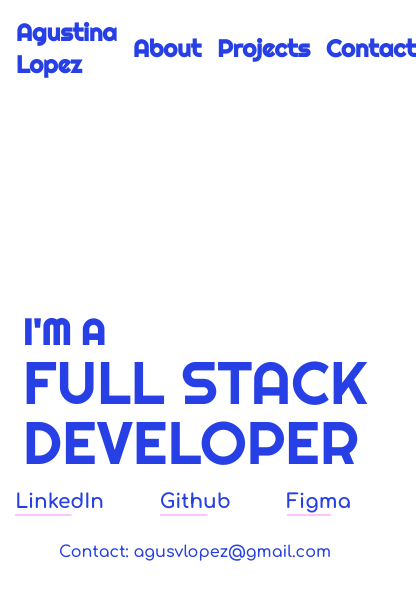
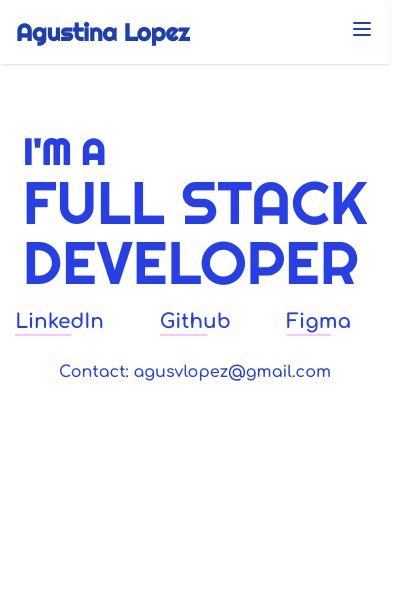
Before and after one commit to agusvlopez/my-portfolio, a Vue app in the folder my-portfolio/: page / in a window 390 px wide. Shown: the top 600 px of the page, 416 px wide, since content can reach past the window. Built offline with nearby package versions, Linux system fonts and the light colour scheme.

Commit message:
refactor: responsive mobile first

```diff
--- a/my-portfolio/src/App.vue
+++ b/my-portfolio/src/App.vue
@@ -5,10 +5,9 @@ import 'animate.css';
 
 <template>
   <div id="app">
-    <!-- Usar el componente de navegación -->
+
     <Navbar />
 
-    <!-- Contenido principal de la aplicación -->
     <router-view />
   </div>
 </template>
--- a/my-portfolio/src/components/About.vue
+++ b/my-portfolio/src/components/About.vue
@@ -1,9 +1,12 @@
 <template>
     <div class="md:h-screen md:flex md:items-center justify-center bg-white textDark max-w-5xl mx-auto p-8">
-        <div class="mt-16 md:basis-1/4">
+        <div class="hidden md:block mt-16 md:basis-1/4">
             <img src="../assets/about-bw.jpg" alt="Agustina Lopez" class="rounded-lg animated-image">
         </div>
-        <div class="p-8 mt-16 animate__animated animate__fadeIn md:basis-3/4">
+        <div class="md:hidden mt-16 md:basis-1/4">
+            <img src="../assets/about-mobile.jpg" alt="Agustina Lopez" class="rounded-lg animated-image">
+        </div>
+        <div class="p-8 md:mt-16 animate__animated animate__fadeIn md:basis-3/4">
             <h1 class="uppercase text-3xl md:text-6xl mb-4">Hi!</h1>
             <p class="mb-2">I'm <span class="font-bold">Agustina López.</span></p>
             <p>A <span class="font-bold">Web Design and Development</span> student at Da Vinci School in Buenos Aires,
@@ -11,20 +14,12 @@
                 I'm trained about <span class="font-bold">Full Stack development</span> and <span
                     class="font-bold">UX/UI
                     Design</span>. </p>
-            <!-- <p class="mb-2">Como <span class="font-bold">Diseñadora
-                    UX/UI</span> y
-                <span class="font-bold">Desarrolladora Web</span> mi
-                objetivo es brindar la mejor
-                experiencia posible a todas las personas. La <span class="font-bold">integridad de un diseño atractivo,
-                    fluido, intuitivo,
-                    inclusivo y funcional es mi prioridad.</span>
-            </p> -->
             <p class="mb-2">I really enjoy performing <span class="font-bold">in both areas</span> and <span
                     class="font-bold">I'm
                     always looking for new opportunities</span> to grow in my professional path.</p>
             <p>When I'm not designing or coding, I'm playing tennis or taking a walk for more inspiration.</p>
             <div class="pt-4 flex">
-                <a href="cv/cv_english.pdf"
+                <a href="cv/cv_english.pdf" target="_blank"
                     class="textBlue font-bold text-lg inline-block hover:translate-y-1 transition-transform">
                     Download Curriculum
                     <span class="iconDownload inline-block"></span>
--- a/my-portfolio/src/components/Contact.vue
+++ b/my-portfolio/src/components/Contact.vue
@@ -3,16 +3,16 @@ import Navbar from './Navbar.vue';
 </script>
 
 <template>
-    <div class="md:h-screen flex flex-col items-center justify-center bg-white textDark max-w-3xl mx-auto">
-        <!-- Agregar formulario de contacto -->
+    <div
+        class="md:h-screen mt-[100px] lg:mt-0 p-6 flex flex-col items-center justify-center bg-white textDark max-w-3xl mx-auto">
+
         <h1 class="uppercase text-3xl md:text-6xl mb-4">Contact</h1>
         <p>If you are interested in my profile, drop me a message!</p>
 
-        <!-- Enlaces a perfiles sociales -->
         <div class="mt-4 flex space-x-4">
-            <a href="https://www.linkedin.com/in/agustina-victoria-lopez/" class="textBlue hover:underline">LinkedIn</a>
-            <a href="mailto:agusvlopez@gmail.com" class="textBlue hover:underline">Email</a>
-            <!-- Agregar más enlaces según sea necesario -->
+            <a href="https://www.linkedin.com/in/agustina-victoria-lopez/" target="_blank"
+                class="textBlue hover:underline">LinkedIn</a>
+            <a href="mailto:agusvlopez@gmail.com" target="_blank" class="textBlue hover:underline">Email</a>
         </div>
     </div>
 </template>
--- a/my-portfolio/src/components/Navbar.vue
+++ b/my-portfolio/src/components/Navbar.vue
@@ -1,23 +1,48 @@
 <script setup>
+import { ref } from 'vue';
 
+const isMenuOpen = ref(false);
+
+const toggleMenu = () => {
+    isMenuOpen.value = !isMenuOpen.value;
+};
+
+const toggleLink = () => {
+    isMenuOpen.value = !isMenuOpen.value;
+};
 </script>
 
 <template>
-    <nav class="p-4 absolute top-0 left-0 w-full">
-        <div class="container mx-auto">
-            <div class="flex items-center justify-between textBlue text-2xl gap-4">
-                <!-- Logo o título de la aplicación -->
-                <router-link to="/" class="font-semibold navbar--item">Agustina Lopez</router-link>
+    <nav class="p-4 bg-white shadow lg:shadow-none fixed w-full top-0 left-0 z-50">
+        <div class="container mx-auto flex flex-col lg:flex-row items-center justify-between">
+            <!-- Título -->
+            <div class="container mx-auto flex justify-between items-center">
+                <div>
+                    <router-link to="/" class="text-2xl font-semibold text-blue-800">Agustina Lopez</router-link>
+                </div>
 
-                <!-- Menú de navegación -->
-                <div class="space-x-4 navbar--item">
-                    <router-link to="/about" class="font-semibold">About</router-link>
+                <!-- Botón de menú hamburguesa (visible en dispositivos móviles) -->
+                <div>
+                    <button @click="toggleMenu" class="lg:hidden focus:outline-none">
+                        <svg class="w-6 h-6 text-blue-800" fill="none" stroke="currentColor" viewBox="0 0 24 24"
+                            xmlns="http://www.w3.org/2000/svg">
+                            <path stroke-linecap="round" stroke-linejoin="round" stroke-width="2"
+                                d="M4 6h16M4 12h16M4 18h16">
+                            </path>
+                        </svg>
+                    </button>
                 </div>
-                <div class="space-x-4 navbar--item">
-                    <router-link to="/projects" class="font-semibold">Projects</router-link>
-                </div>
-                <div class="space-x-4 navbar--item">
-                    <router-link to="/contact" class="font-semibold">Contact</router-link>
+            </div>
+            <!-- Menú de navegación -->
+            <div :class="{ 'block': isMenuOpen, 'hidden': !isMenuOpen }"
+                class="w-full lg:w-auto lg:flex lg:items-center pt-2">
+                <div class="flex flex-col lg:flex-row lg:items-center w-full lg:w-auto">
+                    <router-link to="/about" @click="toggleLink"
+                        class="block px-2 py-1 font-semibold text-blue-800 hover:text-blue-600">About</router-link>
+                    <router-link to="/projects" @click="toggleLink"
+                        class="block px-2 py-1 font-semibold text-blue-800 hover:text-blue-600">Projects</router-link>
+                    <router-link to="/contact" @click="toggleLink"
+                        class="block px-2 py-1 font-semibold text-blue-800 hover:text-blue-600">Contact</router-link>
                 </div>
             </div>
         </div>
--- a/my-portfolio/src/pages/Home.vue
+++ b/my-portfolio/src/pages/Home.vue
@@ -8,7 +8,7 @@ import Projects from '../components/Projects.vue';
 
 <template>
     <section>
-        <div class="h-screen flex items-center justify-center flex-col pt-8 max-w-3xl mx-auto">
+        <div class="md:h-screen mt-[100px] lg:mt-0 flex items-center justify-center flex-col pt-8 max-w-3xl mx-auto">
             <h1 class="uppercase text-6xl md:text-9xl mb-4">
                 <span class="block text-4xl font-bold text-left">I'm a</span>
                 <span class="block">Full Stack</span> Developer
@@ -16,21 +16,22 @@ import Projects from '../components/Projects.vue';
 
             <!-- Enlaces a LinkedIn y GitHub -->
             <div class="flex space-x-8 text-xl font-bold">
-                <a href="https://www.linkedin.com/in/agustina-victoria-lopez/" class="textBlue relative group">
+                <a href="https://www.linkedin.com/in/agustina-victoria-lopez/" target="_blank"
+                    class="textBlue relative group">
                     LinkedIn
                     <span
                         class="iconArrowRight inline-block align-middle opacity-0 group-hover:opacity-100 textBlue transition-opacity duration-300"></span>
                     <span
                         class="absolute bottom-0 left-0 right-0 h-0.5 backgroundPink transform origin-left scale-x-50 group-hover:scale-x-100 transition-transform duration-300"></span>
                 </a>
-                <a href="https://github.com/agusvlopez" class="textBlue relative group">
+                <a href="https://github.com/agusvlopez" target="_blank" class="textBlue relative group">
                     Github
                     <span
                         class="iconArrowRight inline-block align-middle opacity-0 group-hover:opacity-100 textBlue transition-opacity duration-300"></span>
                     <span
                         class="absolute bottom-0 left-0 right-0 h-0.5 backgroundPink transform origin-left scale-x-50 group-hover:scale-x-100 transition-transform duration-300"></span>
                 </a>
-                <a href="https://www.figma.com/@agustinalopez" class="textBlue relative group">
+                <a href="https://www.figma.com/@agustinalopez" target="_blank" class="textBlue relative group">
                     Figma
                     <span
                         class="iconArrowRight inline-block align-middle opacity-0 group-hover:opacity-100 textBlue transition-opacity duration-300"></span>
```
Also changed, not shown: my-portfolio/src/components/Projects.vue (+16 -16 lines), my-portfolio/src/assets/about-mobile.jpg (added).
